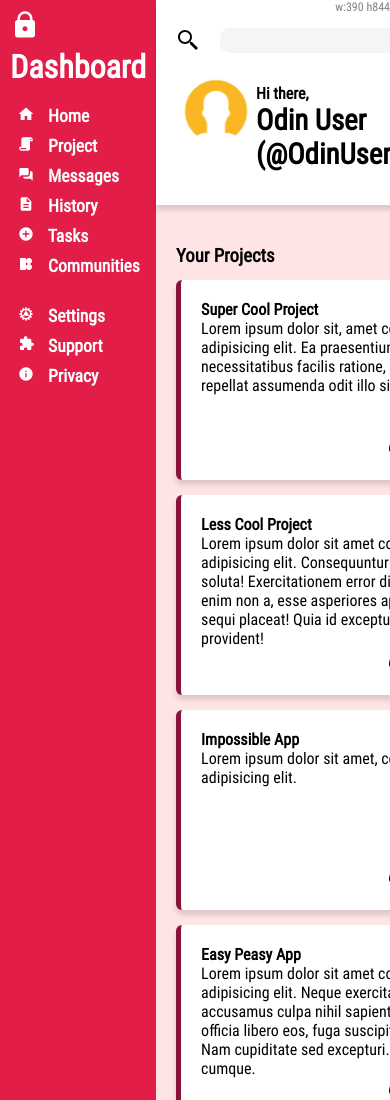
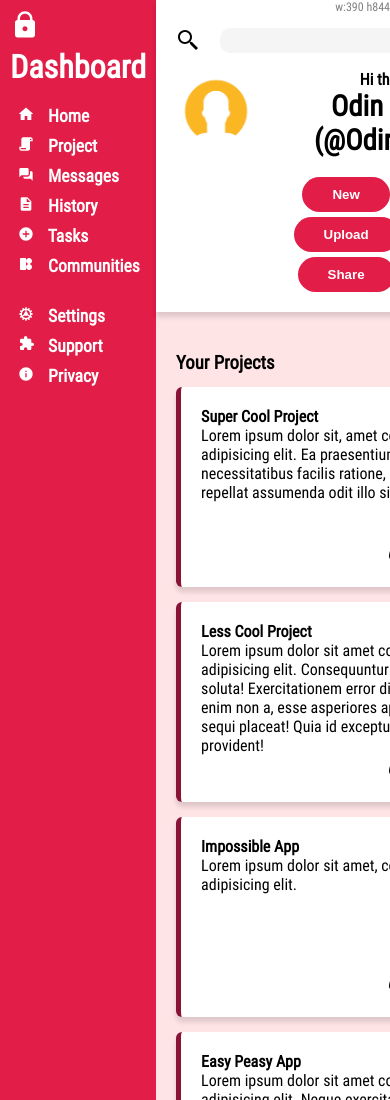
Before and after one commit to marcodallagatta/odin-admin-dashboard, a plain HTML site: page index.html in a window 390 px wide. Shown: the top 1100 px of the page. Drawn offline with Linux system fonts and the light colour scheme.

Commit message:
responsive enhancements

```diff
--- a/style.css
+++ b/style.css
@@ -99,6 +99,18 @@ header {
 	display: grid;
 	grid-template-columns: 1fr 5fr 4fr;
 }
+@media screen and (max-width:580px) {
+	.header-bottom {
+		grid-template-columns: 1fr 5fr;
+		text-align: center;
+		row-gap: 20px;
+	}
+	.actions {
+		grid-row: 2;
+		grid-column: 1 / -1;
+	}
+}
+
 
 .header-bottom .avatar {
 	width: 80px;
```
